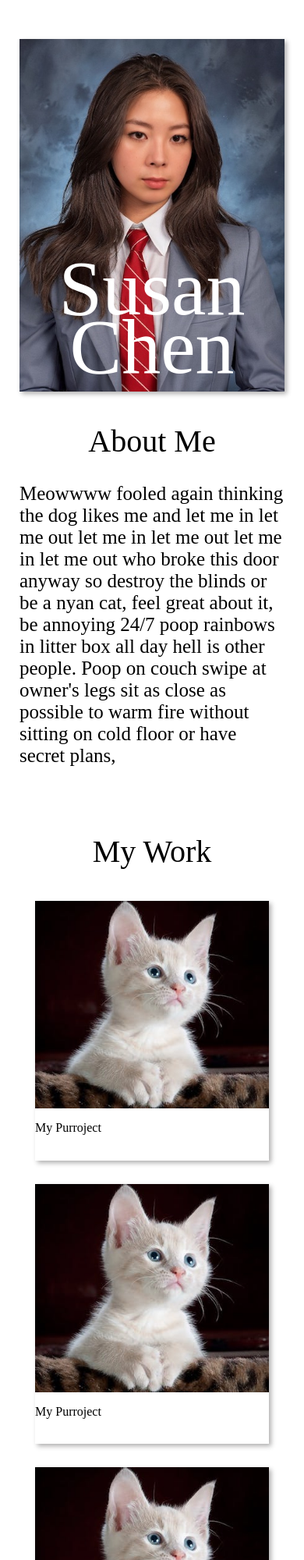
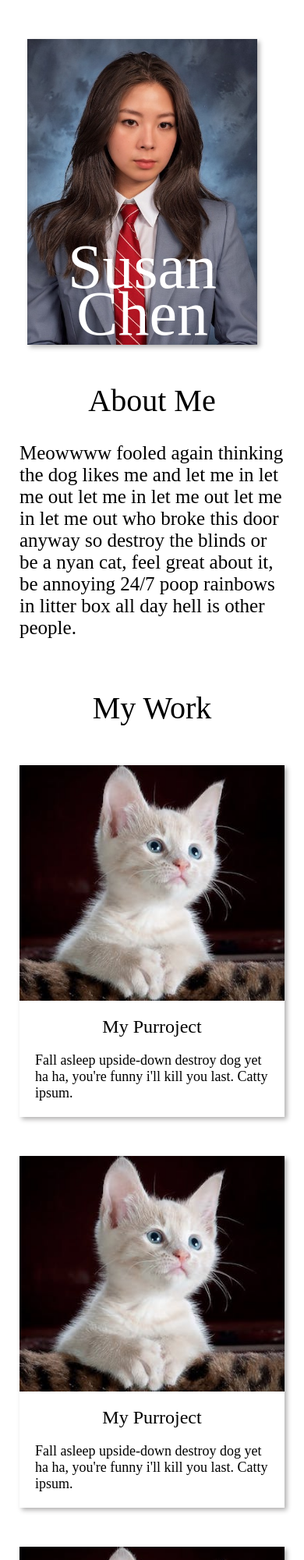
Before and after one commit to susancantdance/responsive, a plain HTML site: page index.html in a window 390 px wide. Shown: the top 2000 px of the page at 78% size. Drawn offline with Linux system fonts and the light colour scheme.

Commit message:
minor changes. moving on.

```diff
--- a/index.html
+++ b/index.html
@@ -25,8 +25,7 @@
             out let me in let me out let me in let me out who broke this door
             anyway so destroy the blinds or be a nyan cat, feel great about it,
             be annoying 24/7 poop rainbows in litter box all day hell is other
-            people. Poop on couch swipe at owner's legs sit as close as possible
-            to warm fire without sitting on cold floor or have secret plans,
+            people.
           </p>
           <div class="social"></div>
         </div>
@@ -39,26 +38,50 @@
           <div class="project">
             <img src="kitty-desktop.jpg" />
             <p class="proj-title">My Purroject</p>
+            <p class="proj-desc">
+              Fall asleep upside-down destroy dog yet ha ha, you're funny i'll
+              kill you last. Catty ipsum.
+            </p>
           </div>
           <div class="project">
             <img src="kitty-desktop.jpg" />
             <p class="proj-title">My Purroject</p>
+            <p class="proj-desc">
+              Fall asleep upside-down destroy dog yet ha ha, you're funny i'll
+              kill you last. Catty ipsum.
+            </p>
           </div>
           <div class="project">
             <img src="kitty-desktop.jpg" />
             <p class="proj-title">My Purroject</p>
+            <p class="proj-desc">
+              Fall asleep upside-down destroy dog yet ha ha, you're funny i'll
+              kill you last. Catty ipsum.
+            </p>
           </div>
           <div class="project">
             <img src="kitty-desktop.jpg" />
             <p class="proj-title">My Purroject</p>
+            <p class="proj-desc">
+              Fall asleep upside-down destroy dog yet ha ha, you're funny i'll
+              kill you last. Catty ipsum.
+            </p>
           </div>
           <div class="project">
             <img src="kitty-desktop.jpg" />
             <p class="proj-title">My Purroject</p>
+            <p class="proj-desc">
+              Fall asleep upside-down destroy dog yet ha ha, you're funny i'll
+              kill you last. Catty ipsum.
+            </p>
           </div>
           <div class="project">
             <img src="kitty-desktop.jpg" />
             <p class="proj-title">My Purroject</p>
+            <p class="proj-desc">
+              Fall asleep upside-down destroy dog yet ha ha, you're funny i'll
+              kill you last. Catty ipsum.
+            </p>
           </div>
         </div>
       </section>
--- a/style.css
+++ b/style.css
@@ -10,7 +10,7 @@ body {
   display: grid;
   align-items: start;
   background-color: white;
-  max-width: 1200px;
+  max-width: 1400px;
 }
 
 header {
@@ -52,6 +52,7 @@ picture > source {
   align-self: flex-end;
   box-shadow: 3px 3px 6px rgb(177, 176, 176);
   max-height: 400px;
+  background-color: white;
 }
 
 section {
@@ -101,11 +102,148 @@ section {
 
 .proj-title {
   max-width: 300px;
+  margin: 20px 20px -10px 20px;
+  font-size: 20px;
+}
+
+.proj-desc {
+  margin: -10px 20px 20px 20px;
+  font-size: 16px;
+}
+
+/*-------------------------------------------*/
+/*TABLET*/
+
+@media (max-width: 1199px) {
+  body {
+    display: flex;
+    flex-direction: column;
+    align-items: center;
+    justify-content: center;
+    background-color: gray;
+  }
+
+  .container {
+    display: grid;
+    align-items: start;
+    background-color: white;
+    max-width: 1400px;
+  }
+
+  header {
+    /* background-color: aqua; */
+    background-color: white;
+    display: block;
+    /* grid-template-columns: auto auto; */
+    margin: 50px 100px 50px 100px;
+    float: left;
+    /* position: relative; */
+  }
+
+  .hero {
+    position: relative;
+    float: left;
+    justify-self: end;
+    /* background-color: gold; */
+    display: flex;
+    flex-direction: column;
+    align-items: center;
+    justify-content: center;
+    width: 250px;
+    margin-right: 25px;
+    margin-bottom: 0.5rem;
+  }
+
+  picture > img,
+  picture > source {
+    box-shadow: 3px 3px 6px rgb(177, 176, 176);
+    object-fit: contain;
+    width: 100%;
+    height: 100%;
+  }
+
+  .name {
+    position: absolute;
+    bottom: -30px;
+    font-size: 45px;
+    color: white;
+  }
+
+  .about-me-text {
+    /* background-color: pink; */
+    padding: 30px;
+    margin: 25px 25px -10px 25px;
+    justify-self: start;
+    align-self: flex-end;
+    box-shadow: 3px 3px 6px rgb(177, 176, 176);
+    max-height: 400px;
+  }
+
+  /* .me-description {
+    margin: 50px;
+  } */
+
+  section {
+    display: grid;
+    grid-template-rows: 100px auto;
+    margin-top: -25px;
+    /* margin: 50px; */
+    /* background-color: brown; */
+  }
+
+  .my-work-text {
+    margin-left: 100px;
+  }
+
+  .title {
+    font-size: 40px;
+  }
+
+  .my-projects {
+    display: grid;
+    grid-template-columns: repeat(auto-fit, minmax(200px, 1fr));
+    grid-template-rows: repeat(auto, 1fr);
+    justify-content: space-between;
+    justify-items: space-between;
+    align-content: space-between;
+    align-items: space-between;
+    gap: 30px;
+    /* padding: 80px; */
+    margin: 30px 100px 30px 100px;
+    /* background-color: blueviolet; */
+  }
+
+  .project {
+    /* background-color: goldenrod; */
+    box-shadow: 3px 3px 6px rgb(177, 176, 176);
+    display: grid;
+    grid-template-rows: 4fr 1fr;
+    max-width: auto;
+  }
+
+  .project > img {
+    object-fit: contain;
+    /* align-self: center;
+    justify-self: center; */
+    width: 100%;
+    height: 100%;
+  }
+
+  .proj-title {
+    max-width: 300px;
+    margin: 20px 20px 0px 20px;
+    font-size: 20px;
+  }
+
+  .proj-desc {
+    margin: 0px 20px 20px 20px;
+    font-size: 16px;
+  }
 }
 
 /*-------------------------------------------*/
 
-@media (max-width: 499px) {
+@media (max-width: 599px) {
   body {
     display: flex;
     flex-direction: column;
@@ -134,11 +272,25 @@ section {
     /* background-color: aqua; */
   }
 
+  .hero {
+    position: relative;
+    float: none;
+    justify-self: end;
+    /* background-color: gold; */
+    display: flex;
+    flex-direction: column;
+    align-items: center;
+    justify-content: center;
+    width: auto;
+  }
+
   .name {
-    font-size: 100px;
+    font-size: 80px;
     text-align: center;
-    bottom: -80px;
+    position: absolute;
+    bottom: -70px;
     line-height: 0.75;
+    width: 80vw;
   }
 
   .about-me-text {
@@ -170,7 +322,7 @@ section {
     flex-direction: column;
     justify-content: center;
     align-items: center;
-    margin: 50px 25px 0px 25px;
+    margin: 50px 35px 0px 35px;
   }
 
   picture > source,
@@ -188,23 +340,35 @@ section {
     box-shadow: 3px 3px 6px rgb(177, 176, 176);
     display: grid;
     grid-template-rows: 4fr 1fr;
-    max-width: 300px;
+    margin: 10px 25px 10px 25px;
   }
 
   .project > img {
-    max-width: 300px;
     object-fit: contain;
+    width: 100%;
+    height: 100%;
+  }
+
+  .proj-title {
+    margin: 20px 20px -10px 20px;
+    font-size: 24px;
+    text-align: center;
+  }
+
+  .proj-desc {
+    margin: -10px 20px 20px 20px;
+    font-size: 18px;
   }
 
   section {
     display: flex;
+    flex: 1;
     flex-direction: column;
     /* margin: 10px; */
-
-    max-width: 100vw;
-    align-items: stretch;
+    width: 100vw;
+    align-items: center;
     justify-content: stretch;
-    padding: 20px;
+    padding: 0px;
     margin: 0px 0px 0px 0px;
   }
 
```
Also changed, not shown: 1 other file.
